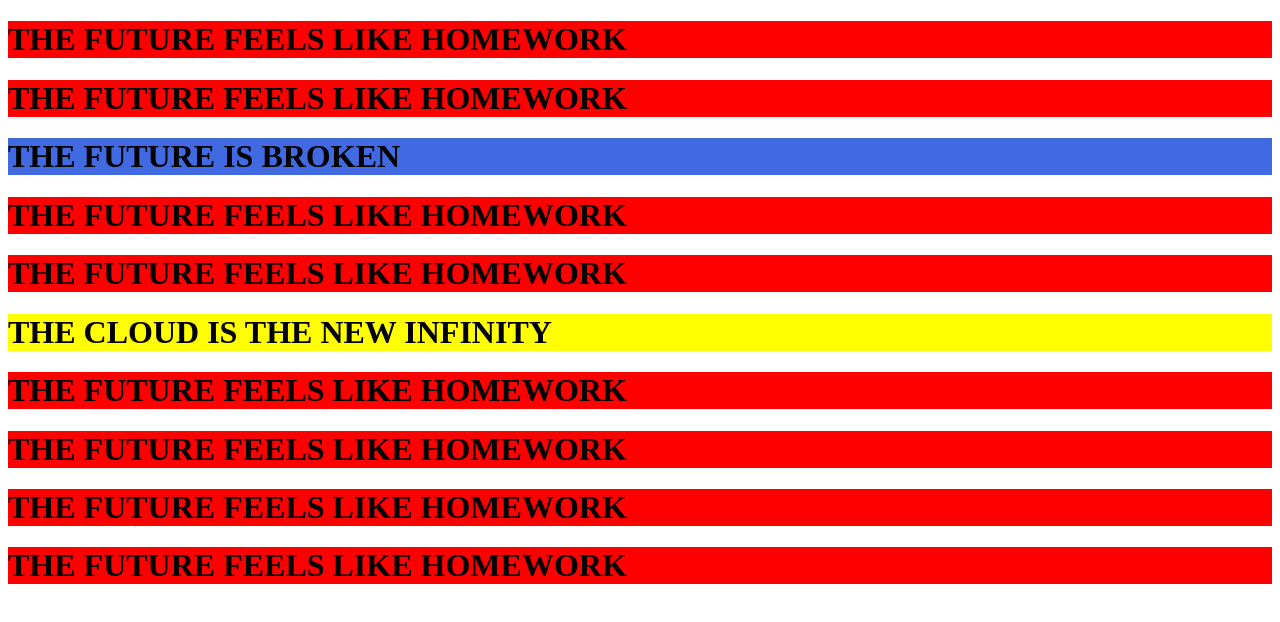
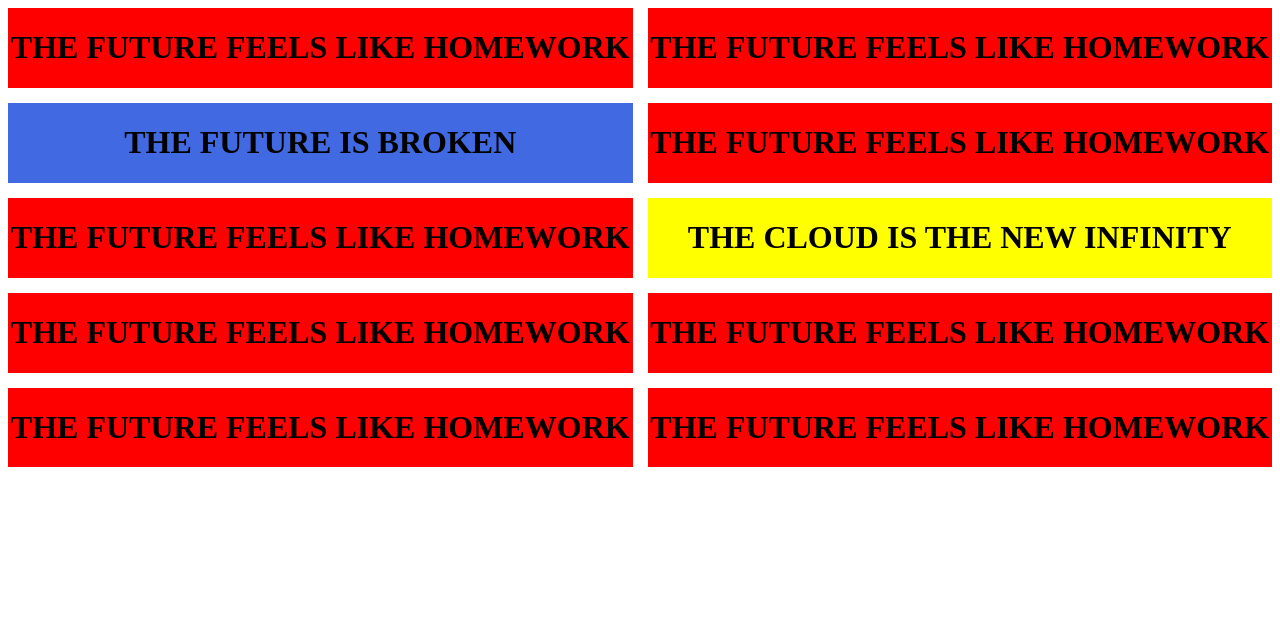
Before and after one commit to Baribal172/2imd-webtech3-portfolio, a plain HTML site: page lab2 - CSS Grid Layout & Flexbox/thefuture/index.html in a window 1280 px wide. Drawn offline with Linux system fonts and the light colour scheme.

Commit message:
style.css first grid and first mediaquery added

```diff
--- a/lab2 - CSS Grid Layout & Flexbox/thefuture/index.html
+++ b/lab2 - CSS Grid Layout & Flexbox/thefuture/index.html
@@ -9,6 +9,7 @@
 </head>
 
 <body>
+    <div id="section">
         <div class="box1 red">
             <h1>THE FUTURE FEELS LIKE HOMEWORK</h1>
         </div>
@@ -39,6 +40,7 @@
         <div class="box10 red">
             <h1>THE FUTURE FEELS LIKE HOMEWORK</h1>
         </div>
+    </div>
 </body>
 
 </html>
--- a/lab2 - CSS Grid Layout & Flexbox/thefuture/style.css
+++ b/lab2 - CSS Grid Layout & Flexbox/thefuture/style.css
@@ -9,3 +9,25 @@
 .yellow {
     background-color: yellow;
 }
+
+* {
+    text-align: center;
+}
+
+#section {
+    display: grid;
+    grid-template-columns: repeat(1, 2fr);
+    grid-template-rows: repeat(10, 2fr);
+    grid-column-gap: 15px;
+    grid-row-gap: 15px;
+}
+
+@media(min-width:500px) {
+    #section {
+        display: grid;
+        grid-template-columns: repeat(2, 5fr);
+        grid-template-rows: repeat(5, 3fr);
+        grid-column-gap: 15px;
+        grid-row-gap: 15px;
+    }
+}
```
Lines whose indentation alone changed are shown as unchanged.
